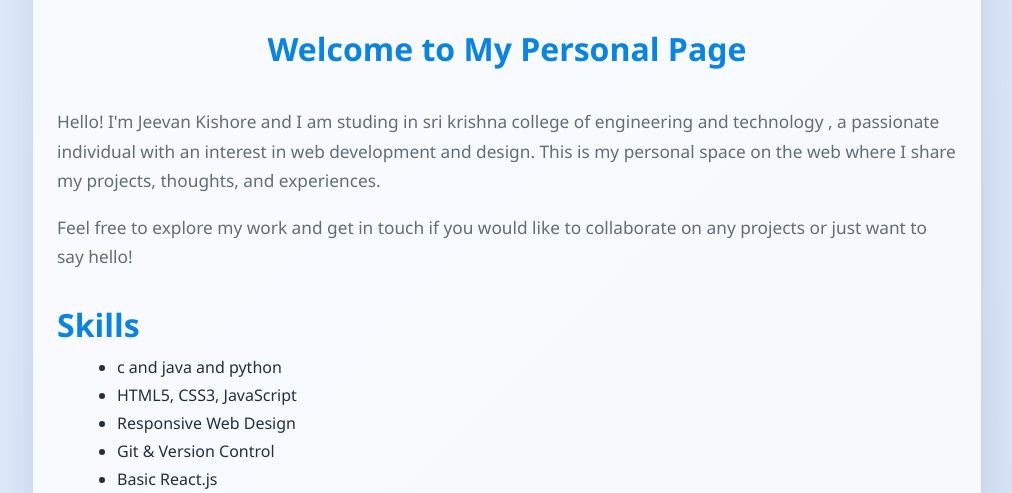
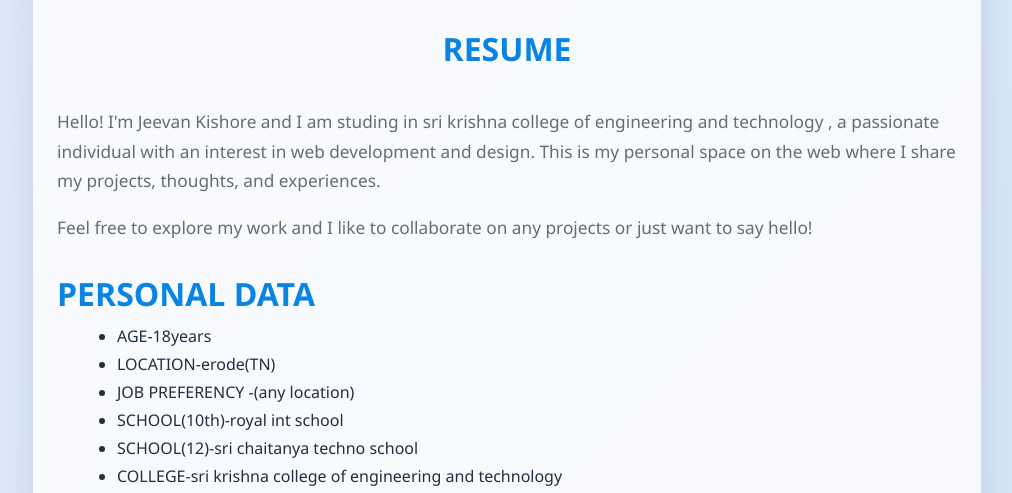
Before and after one commit to jeevan123-craz/portfilio, a plain HTML site: page index.html in a window 1280 px wide. Shown: the part 307-800 px from the top of the page, without its empty margins (133-1145 px from the left). Drawn offline with Linux system fonts and the light colour scheme.

Commit message:
Change header to 'RESUME' and update introduction
Updated the welcome header and modified personal introduction.

```diff
--- a/index.html
+++ b/index.html
@@ -11,11 +11,22 @@
         <header>
             <img src="./images/jeevan.png" alt="Jeevan Kishore" class="profile-img">
             <h1>Jeevan Kishore</h1>
-            <h2>Welcome to My Personal Page</h2>
+            <h2>RESUME</h2>
         </header>
         <section>
             <p>Hello! I'm Jeevan Kishore and I am studing in sri krishna college of engineering and technology , a passionate individual with an interest in web development and design. This is my personal space on the web where I share my projects, thoughts, and experiences.</p>
-            <p>Feel free to explore my work and get in touch if you would like to collaborate on any projects or just want to say hello!</p>
+            <p>Feel free to explore my work and I like to collaborate on any projects or just want to say hello!</p>
+            <h2>PERSONAL DATA</h2>
+             <ul>
+                <li>AGE-18years</li>
+
+                <li>LOCATION-erode(TN)</li>
+                <li>JOB PREFERENCY -(any location)</li>
+                <li>SCHOOL(10th)-royal int school</li>
+                <li>SCHOOL(12)-sri chaitanya techno school</li>
+                <li>COLLEGE-sri krishna college of engineering and technology</li>
+            </ul>
+
 
         </section>
         <section>
```
